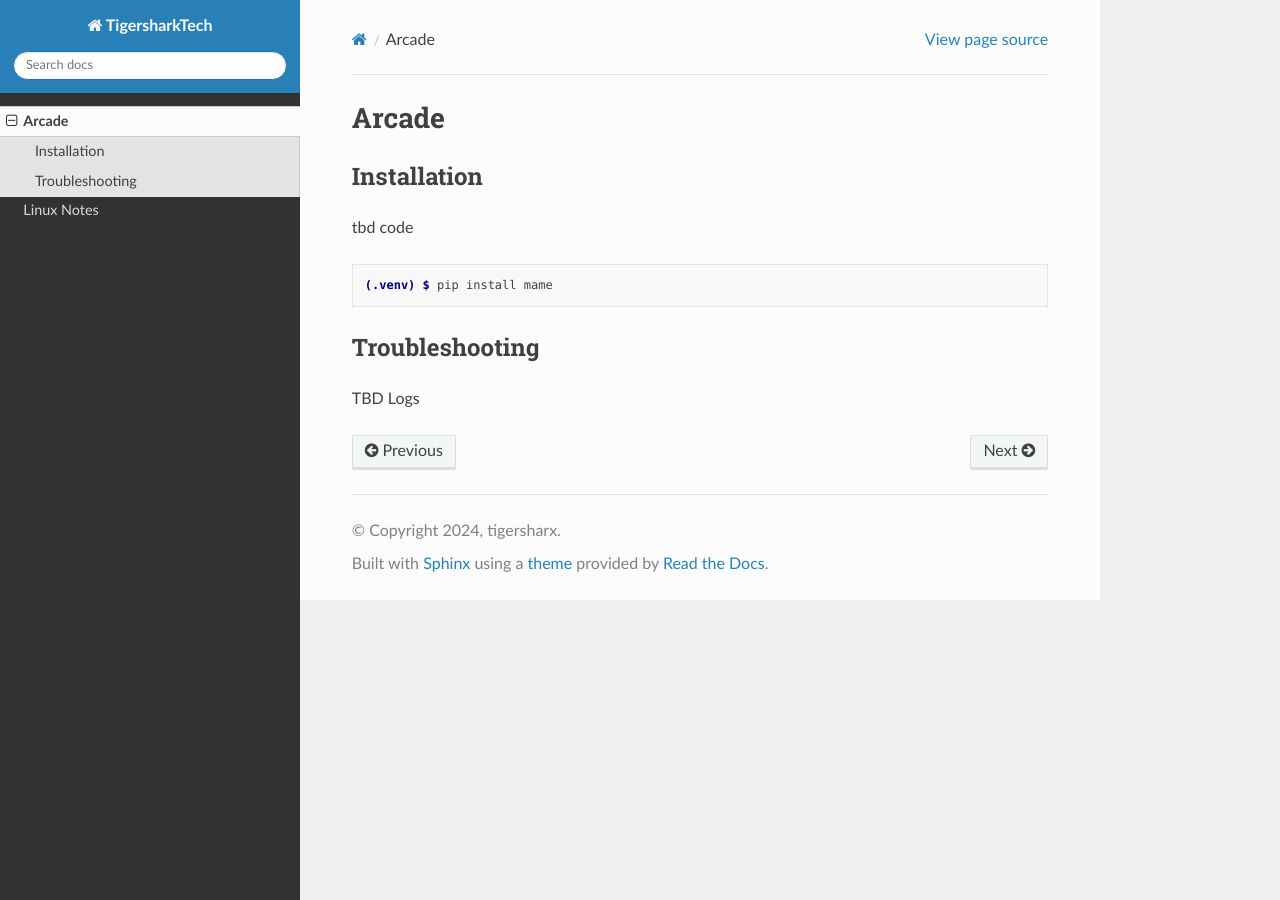
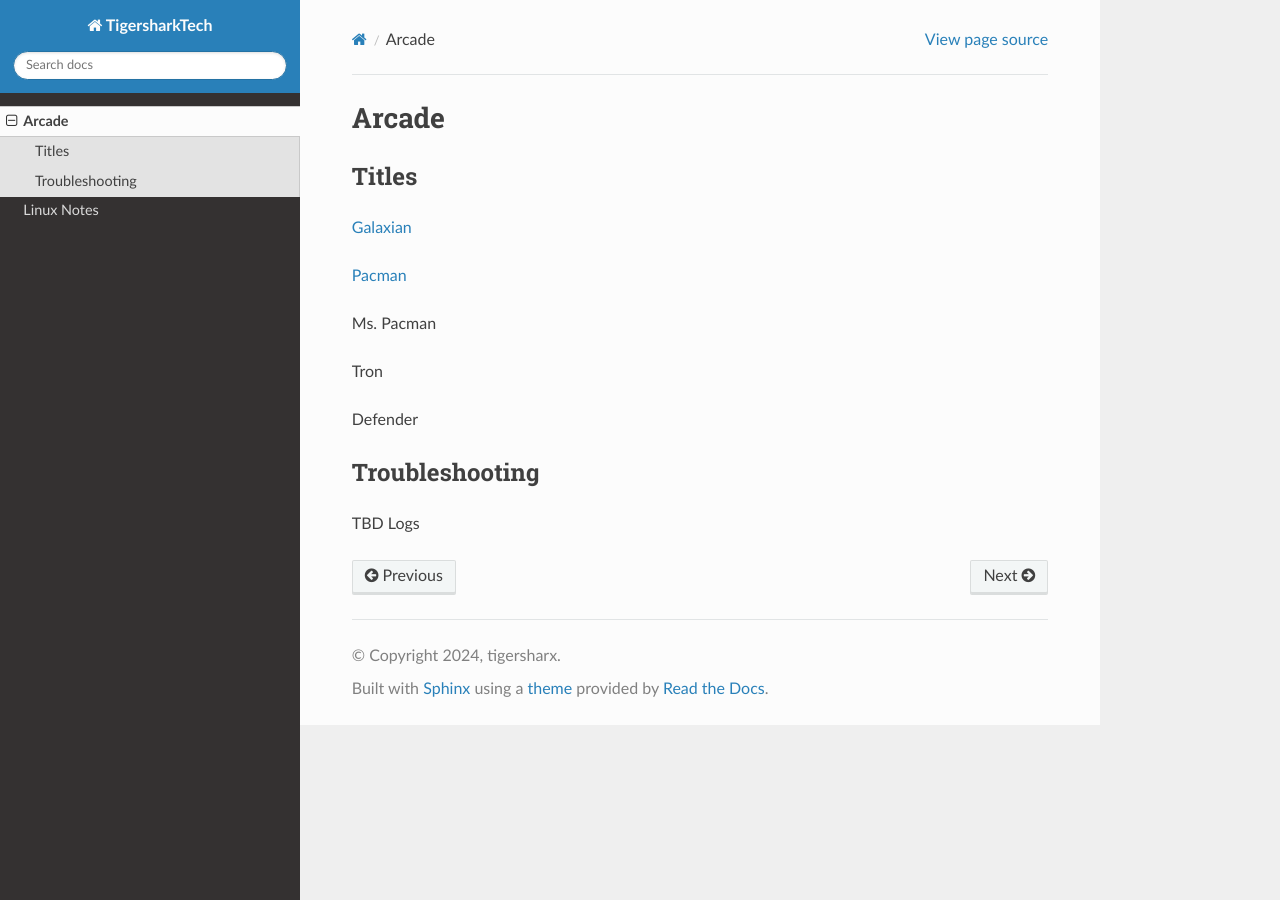
Before and after one commit to jaycosper/tigersharktech, a Sphinx documentation site: the page built from docs/source/arcade.md, in a window 1280 px wide. Built offline with Sphinx 7.4.7 and the Read the Docs theme 3.1.0, drawn with Linux system fonts in a browser that asks for light colours.

Commit message:
Adding MD files

```diff
--- /dev/null
+++ b/docs/source/arcade.md
@@ -0,0 +1,17 @@
+# Arcade
+
+## Titles
+
+[Galaxian](galaxian.md)
+
+[Pacman](pacman.md)
+
+Ms. Pacman
+
+Tron
+
+Defender
+
+## Troubleshooting
+
+TBD Logs
--- a/docs/source/arcade.rst
+++ /dev/null
@@ -1,18 +0,0 @@
-Arcade
-======
-
-.. _installation:
-
-Installation
-------------
-
-tbd code
-
-.. code-block:: console
-
-   (.venv) $ pip install mame
-
-Troubleshooting
-----------------
-
-TBD Logs
--- a/docs/source/conf.py
+++ b/docs/source/conf.py
@@ -17,6 +17,7 @@ extensions = [
     'sphinx.ext.autodoc',
     'sphinx.ext.autosummary',
     'sphinx.ext.intersphinx',
+    'myst_parser',
 ]
 
 intersphinx_mapping = {
--- a/docs/source/linux_notes.rst
+++ /dev/null
@@ -1,5 +0,0 @@
-Linux Notes
-===========
-
-.. autosummary::
-   :toctree: generated
```
Also changed, not shown: docs/source/galaxian.md (added, +11 -0 lines), docs/source/galaxian/boards.md (added, +11 -0 lines), docs/source/galaxian/cocktail.md (added, +5 -0 lines), docs/source/linux_notes.md (added, +27 -0 lines), docs/source/pacman.md (added, +6 -0 lines), docs/source/pacman/boards.md (added, +5 -0 lines), .readthedocs.yaml.
